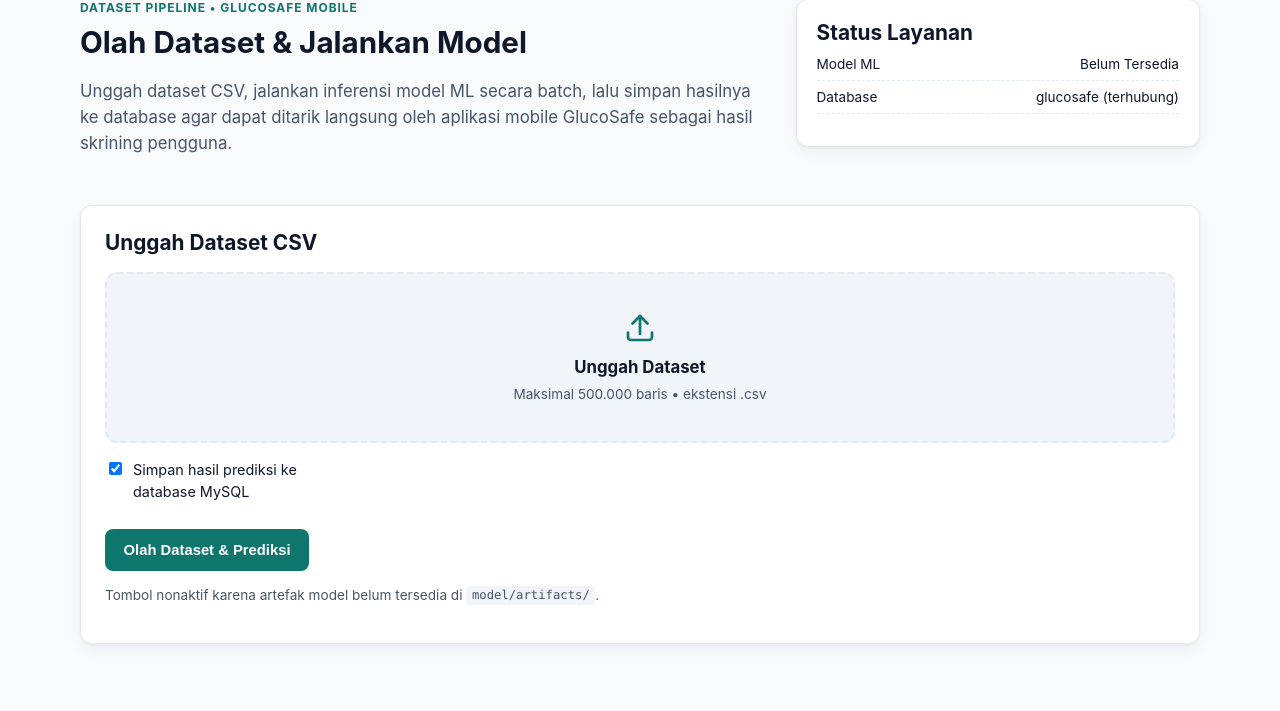
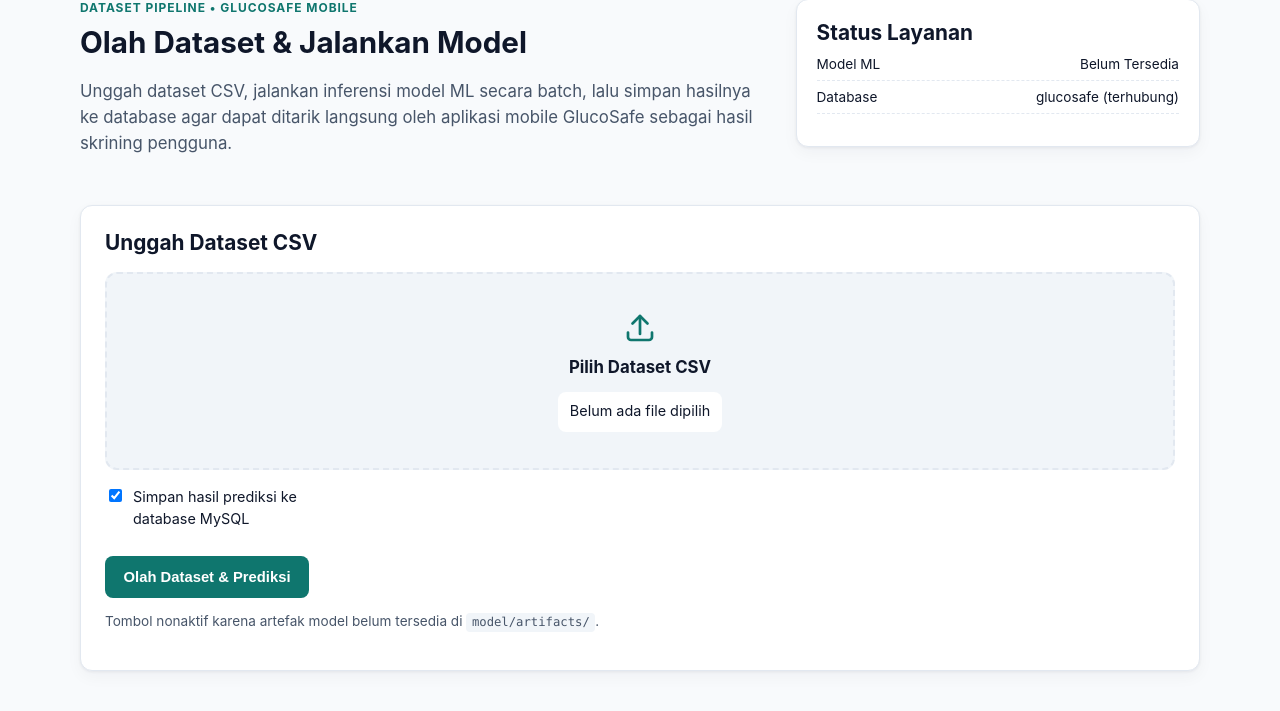
Before and after one commit to FattahulAlim/GlucoSafe, a Flask app: page / in a window 1280 px wide. Shown: the part 90-801 px from the top of the page. Run offline with Flask 3, Linux system fonts and the light colour scheme.

Commit message:
fix: bug upload dataset

```diff
--- a/web-flask/glucosafe/static/css/style.css
+++ b/web-flask/glucosafe/static/css/style.css
@@ -322,6 +322,18 @@ code {
   margin-top: 0.25rem;
 }
 
+.selected-file {
+  display: block;
+  max-width: 100%;
+  margin-top: 0.75rem;
+  padding: 0.55rem 0.75rem;
+  border-radius: 0.5rem;
+  background: var(--surface);
+  color: var(--ink);
+  font-size: 0.9rem;
+  overflow-wrap: anywhere;
+}
+
 .file-label input[type="file"] {
   display: none;
 }
--- /dev/null
+++ b/web-flask/glucosafe/static/js/upload.js
@@ -0,0 +1,18 @@
+document.addEventListener("DOMContentLoaded", function () {
+  const input = document.getElementById("csv_file");
+  const preview = document.getElementById("selected-file");
+
+  if (!input || !preview) return;
+
+  input.addEventListener("change", function () {
+    const file = input.files && input.files[0];
+
+    if (!file) {
+      preview.textContent = "Belum ada file dipilih";
+      return;
+    }
+
+    const sizeMb = (file.size / (1024 * 1024)).toFixed(2);
+    preview.textContent = `Dipilih: ${file.name} (${sizeMb} MB)`;
+  });
+});
--- a/web-flask/glucosafe/templates/home.html
+++ b/web-flask/glucosafe/templates/home.html
@@ -1,6 +1,7 @@
 {% extends "base.html" %}
 {% block title %}Olah Dataset &mdash; GlucoSafe{% endblock %}
 {% block content %}
+<script src="{{ url_for('static', filename='js/upload.js') }}" defer></script>
 <section class="hero">
   <div class="hero-copy">
     <p class="eyebrow">Dataset Pipeline &bull; GlucoSafe Mobile</p>
@@ -32,8 +33,8 @@
             <path d="m7 9 5-5 5 5"></path>
             <path d="M4 15v3a2 2 0 0 0 2 2h12a2 2 0 0 0 2-2v-3"></path>
           </svg>
-          <span class="file-title">Unggah Dataset</span>
-          <span class="file-hint">Maksimal {{ max_rows_display }} baris &bull; ekstensi .csv</span>
+          <span class="file-title">Pilih Dataset CSV</span>
+          <span id="selected-file" class="selected-file" aria-live="polite">Belum ada file dipilih</span>
           <input type="file" id="csv_file" name="csv_file" accept=".csv,text/csv" required>
         </label>
       </div>
```
